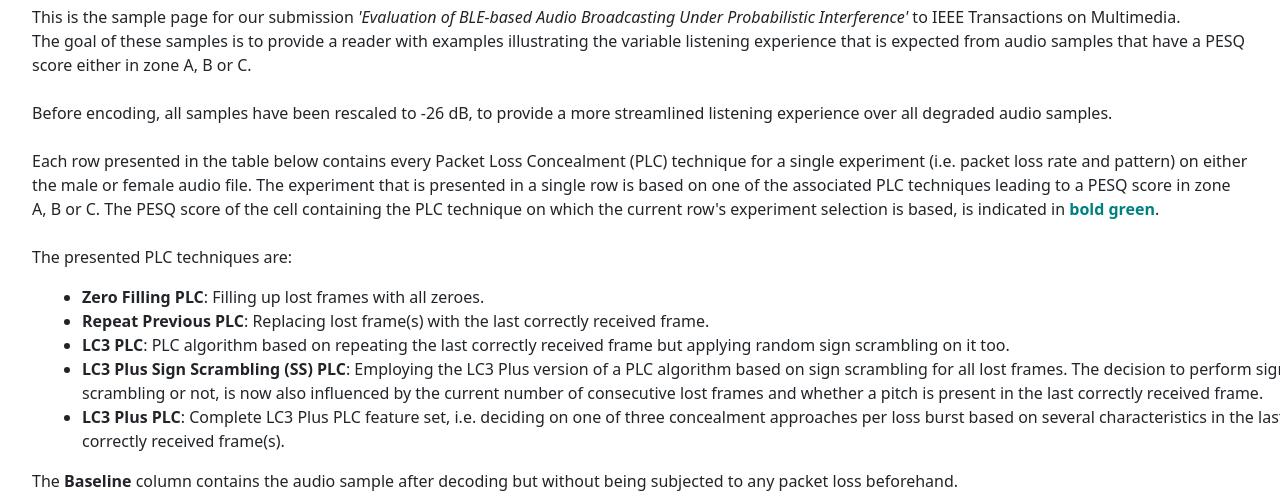
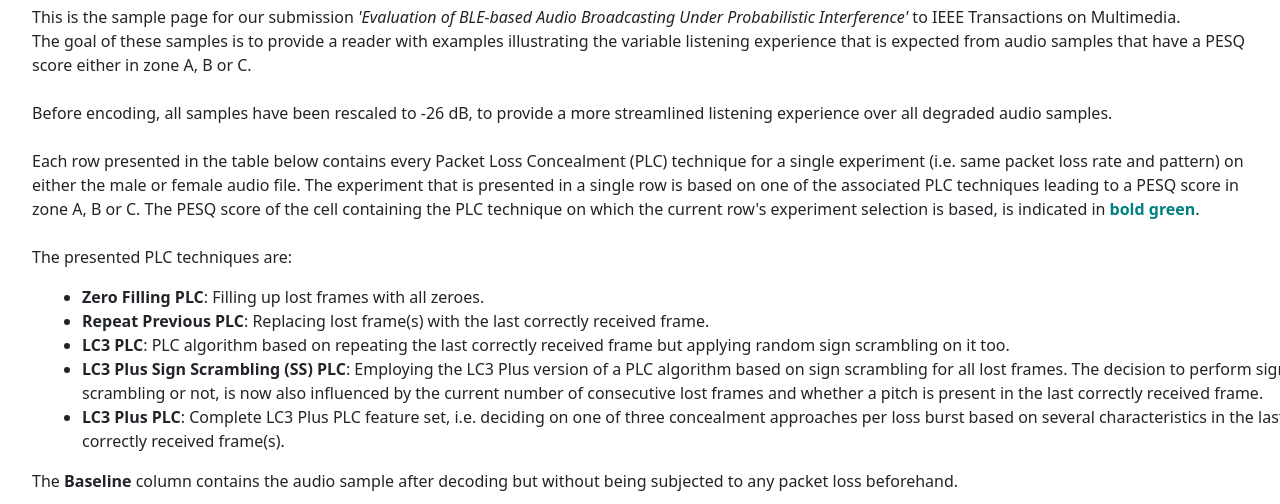
Before and after one commit to imec-idlab/MultTransSamplePage, a plain HTML site: page index.html in a window 1280 px wide. Shown: the part 296-800 px from the top of the page. Drawn offline with nearby package versions, Linux system fonts and the light colour scheme.

Commit message:
Small text update

```diff
--- a/index.html
+++ b/index.html
@@ -92,7 +92,7 @@
                 Before encoding, all samples have been rescaled to -26 dB, to provide a more streamlined listening experience over all degraded audio samples.<br />
                 <br />
 
-                Each row presented in the table below contains every Packet Loss Concealment (PLC) technique for a single experiment (i.e. packet loss rate and pattern) on either the male or female audio file. The experiment that is presented in a single row is based on one of the associated PLC techniques leading to a PESQ score in zone A, B or C. The PESQ score of the cell containing the PLC technique on which the current row's experiment selection is based, is indicated in <strong style="color: teal;">bold green</strong>.
+                Each row presented in the table below contains every Packet Loss Concealment (PLC) technique for a single experiment (i.e. same packet loss rate and pattern) on either the male or female audio file. The experiment that is presented in a single row is based on one of the associated PLC techniques leading to a PESQ score in zone A, B or C. The PESQ score of the cell containing the PLC technique on which the current row's experiment selection is based, is indicated in <strong style="color: teal;">bold green</strong>.
 
                 <br />
                 <br />
```
